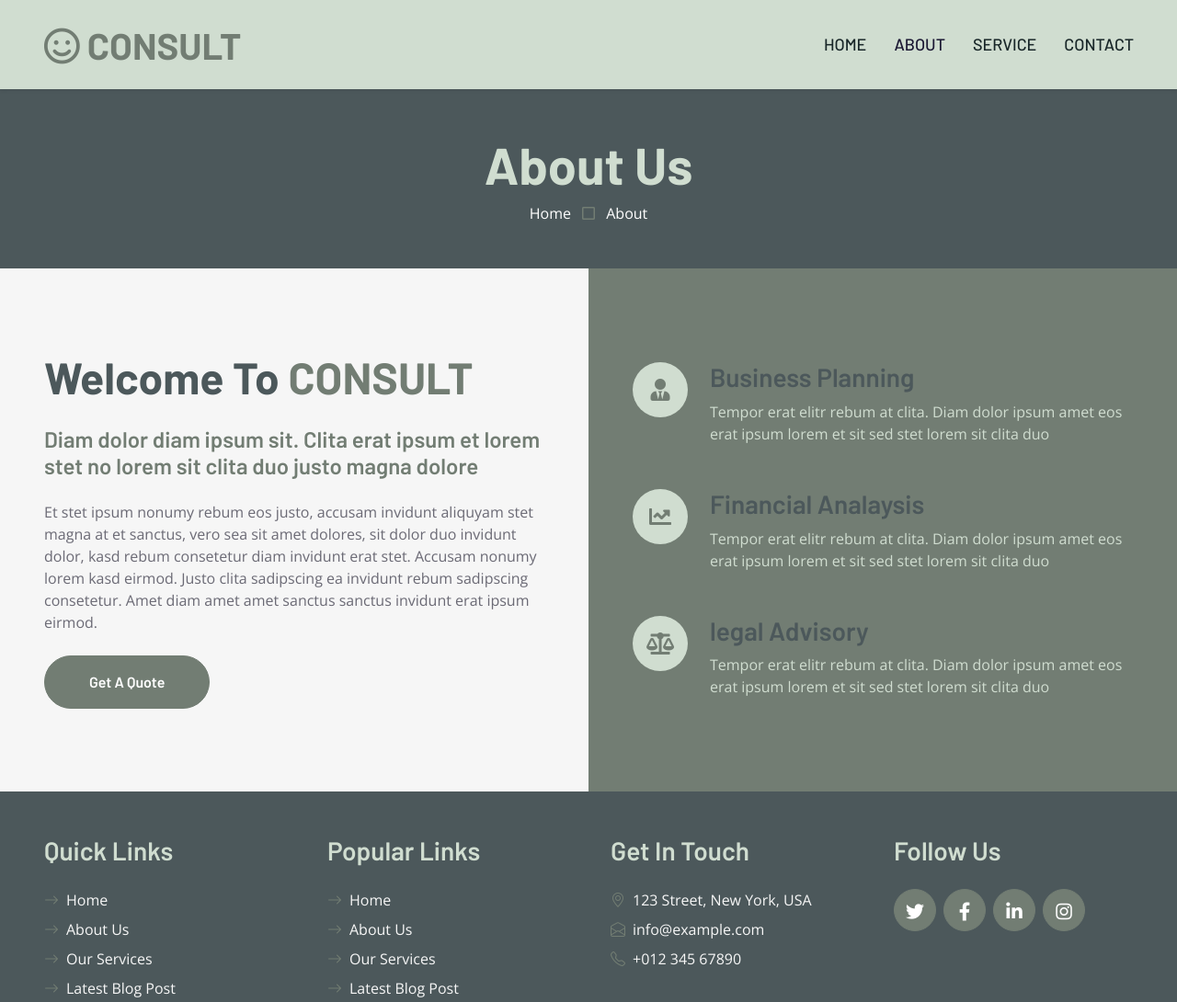
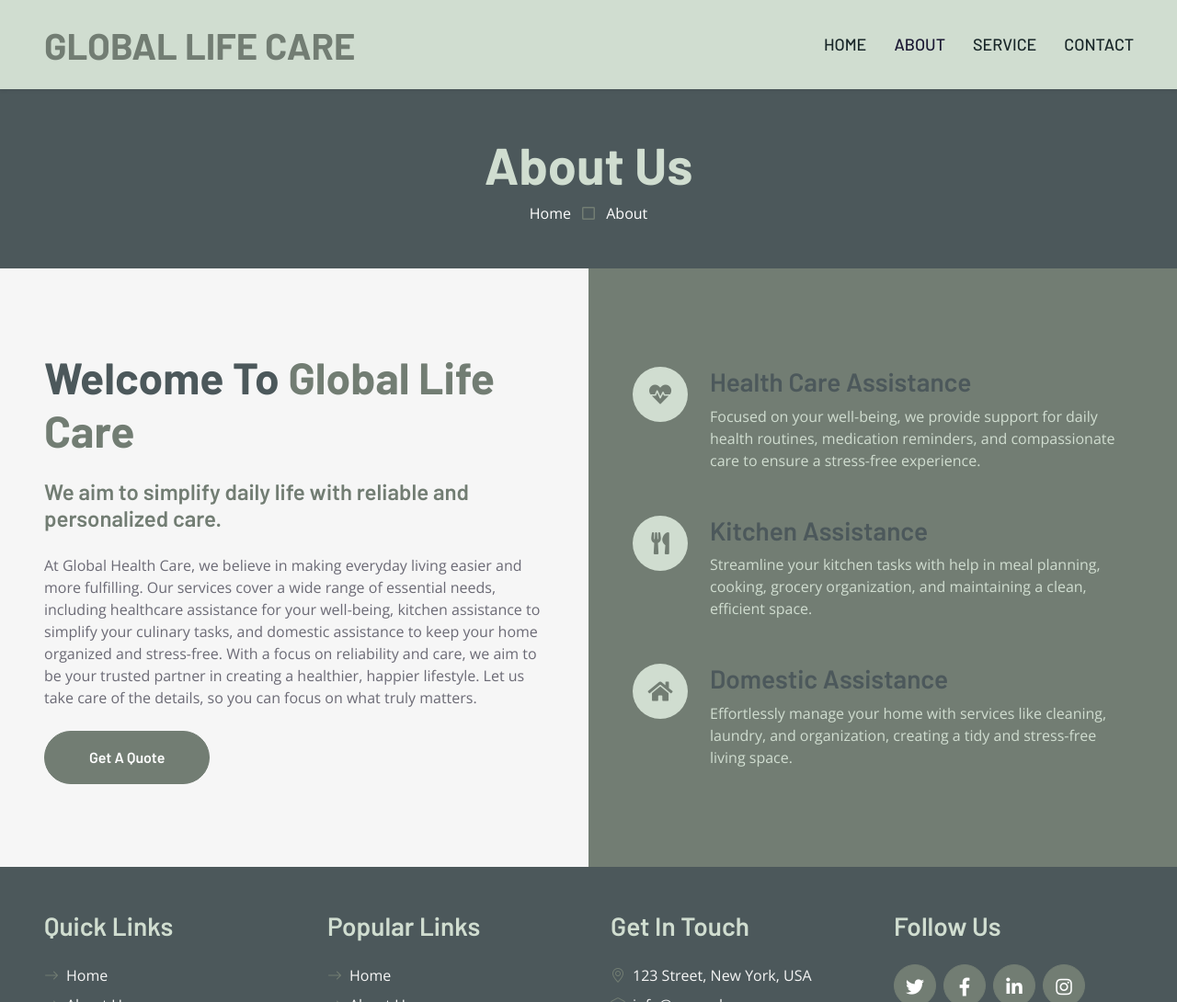
Before and after one commit to Madeworkspot/goballifecare, a plain HTML site: page about.html in a window 1280 px wide. Shown: the top 1090 px of the page at 92% size. Drawn offline with nearby package versions, Linux system fonts and the light colour scheme.

Commit message:
changed all the files

```diff
--- a/about.html
+++ b/about.html
@@ -3,7 +3,7 @@
 
 <head>
     <meta charset="utf-8">
-    <title>CONSULT - Consultancy Website Template</title>
+    <title>Global Life Care Pvt Ltd</title>
     <meta content="width=device-width, initial-scale=1.0" name="viewport">
     <meta content="Free HTML Templates" name="keywords">
     <meta content="Free HTML Templates" name="description">
@@ -35,7 +35,7 @@
     <!-- Navbar Start -->
     <nav class="navbar navbar-expand-lg bg-white navbar-light shadow-sm px-5 py-3 py-lg-0">
         <a href="index.html" class="navbar-brand p-0">
-            <h1 class="m-0 text-uppercase text-primary"><i class="far fa-smile text-primary me-2"></i>consult</h1>
+            <h1 class="m-0 text-uppercase text-primary">global life care</h1>
         </a>
         <button class="navbar-toggler" type="button" data-bs-toggle="collapse" data-bs-target="#navbarCollapse">
             <span class="navbar-toggler-icon"></span>
@@ -70,38 +70,38 @@
     <div class="container-fluid bg-secondary p-0">
         <div class="row g-0">
             <div class="col-lg-6 py-6 px-5">
-                <h1 class="display-5 mb-4">Welcome To <span class="text-primary">CONSULT</span></h1>
-                <h4 class="text-primary mb-4">Diam dolor diam ipsum sit. Clita erat ipsum et lorem stet no lorem sit clita duo justo magna dolore</h4>
-                <p class="mb-4">Et stet ipsum nonumy rebum eos justo, accusam invidunt aliquyam stet magna at et sanctus, vero sea sit amet dolores, sit dolor duo invidunt dolor, kasd rebum consetetur diam invidunt erat stet. Accusam nonumy lorem kasd eirmod. Justo clita sadipscing ea invidunt rebum sadipscing consetetur. Amet diam amet amet sanctus sanctus invidunt erat ipsum eirmod.</p>
+                <h1 class="display-5 mb-4">Welcome To <span class="text-primary">Global Life Care</span></h1>
+                <h4 class="text-primary mb-4">We aim to simplify daily life with reliable and personalized care.</h4>
+                <p class="mb-4">At Global Health Care, we believe in making everyday living easier and more fulfilling. Our services cover a wide range of essential needs, including healthcare assistance for your well-being, kitchen assistance to simplify your culinary tasks, and domestic assistance to keep your home organized and stress-free. With a focus on reliability and care, we aim to be your trusted partner in creating a healthier, happier lifestyle. Let us take care of the details, so you can focus on what truly matters.</p>
                 <a href="" class="btn btn-primary py-md-3 px-md-5 rounded-pill">Get A Quote</a>
             </div>
             <div class="col-lg-6">
                 <div class="h-100 d-flex flex-column justify-content-center bg-primary p-5">
                     <div class="d-flex text-white mb-5">
                         <div class="d-flex flex-shrink-0 align-items-center justify-content-center bg-white text-primary rounded-circle mx-auto mb-4" style="width: 60px; height: 60px;">
-                            <i class="fa fa-user-tie fs-4"></i>
+                            <i class="fa fa-heartbeat fs-4"></i>
                         </div>
                         <div class="ps-4">
-                            <h3>Business Planning</h3>
-                            <p class="mb-0">Tempor erat elitr rebum at clita. Diam dolor ipsum amet eos erat ipsum lorem et sit sed stet lorem sit clita duo</p>
+                            <h3>Health Care Assistance</h3>
+                            <p class="mb-0">Focused on your well-being, we provide support for daily health routines, medication reminders, and compassionate care to ensure a stress-free experience.</p>
                         </div>
                     </div>
                     <div class="d-flex text-white mb-5">
                         <div class="d-flex flex-shrink-0 align-items-center justify-content-center bg-white text-primary rounded-circle mx-auto mb-4" style="width: 60px; height: 60px;">
-                            <i class="fa fa-chart-line fs-4"></i>
+                            <i class="fa fa-utensils fs-4"></i>
                         </div>
                         <div class="ps-4">
-                            <h3>Financial Analaysis</h3>
-                            <p class="mb-0">Tempor erat elitr rebum at clita. Diam dolor ipsum amet eos erat ipsum lorem et sit sed stet lorem sit clita duo</p>
+                            <h3>Kitchen Assistance</h3>
+                            <p class="mb-0">Streamline your kitchen tasks with help in meal planning, cooking, grocery organization, and maintaining a clean, efficient space.</p>
                         </div>
                     </div>
                     <div class="d-flex text-white">
                         <div class="d-flex flex-shrink-0 align-items-center justify-content-center bg-white text-primary rounded-circle mx-auto mb-4" style="width: 60px; height: 60px;">
-                            <i class="fa fa-balance-scale fs-4"></i>
+                            <i class="fa fa-home fs-4"></i>
                         </div>
                         <div class="ps-4">
-                            <h3>legal Advisory</h3>
-                            <p class="mb-0">Tempor erat elitr rebum at clita. Diam dolor ipsum amet eos erat ipsum lorem et sit sed stet lorem sit clita duo</p>
+                            <h3>Domestic Assistance</h3>
+                            <p class="mb-0">Effortlessly manage your home with services like cleaning, laundry, and organization, creating a tidy and stress-free living space.</p>
                         </div>
                     </div>
                 </div>
@@ -122,7 +122,6 @@
                     <a class="text-secondary mb-2" href="#"><i class="bi bi-arrow-right text-primary me-2"></i>Home</a>
                     <a class="text-secondary mb-2" href="#"><i class="bi bi-arrow-right text-primary me-2"></i>About Us</a>
                     <a class="text-secondary mb-2" href="#"><i class="bi bi-arrow-right text-primary me-2"></i>Our Services</a>
-                    <a class="text-secondary mb-2" href="#"><i class="bi bi-arrow-right text-primary me-2"></i>Latest Blog Post</a>
                     <a class="text-secondary" href="#"><i class="bi bi-arrow-right text-primary me-2"></i>Contact Us</a>
                 </div>
             </div>
@@ -132,7 +131,6 @@
                     <a class="text-secondary mb-2" href="#"><i class="bi bi-arrow-right text-primary me-2"></i>Home</a>
                     <a class="text-secondary mb-2" href="#"><i class="bi bi-arrow-right text-primary me-2"></i>About Us</a>
                     <a class="text-secondary mb-2" href="#"><i class="bi bi-arrow-right text-primary me-2"></i>Our Services</a>
-                    <a class="text-secondary mb-2" href="#"><i class="bi bi-arrow-right text-primary me-2"></i>Latest Blog Post</a>
                     <a class="text-secondary" href="#"><i class="bi bi-arrow-right text-primary me-2"></i>Contact Us</a>
                 </div>
             </div>
--- a/css/style.css
+++ b/css/style.css
@@ -92,6 +92,7 @@ h6,
     background: var(--primary);
     transform: skew(40deg);
 }
+
 
 .navbar-light .navbar-nav .nav-link {
     font-family: 'Barlow', sans-serif;
```
Also changed, not shown: contact.html (+2 -4 lines), index.html (+9 -9 lines), service.html (+14 -14 lines).
